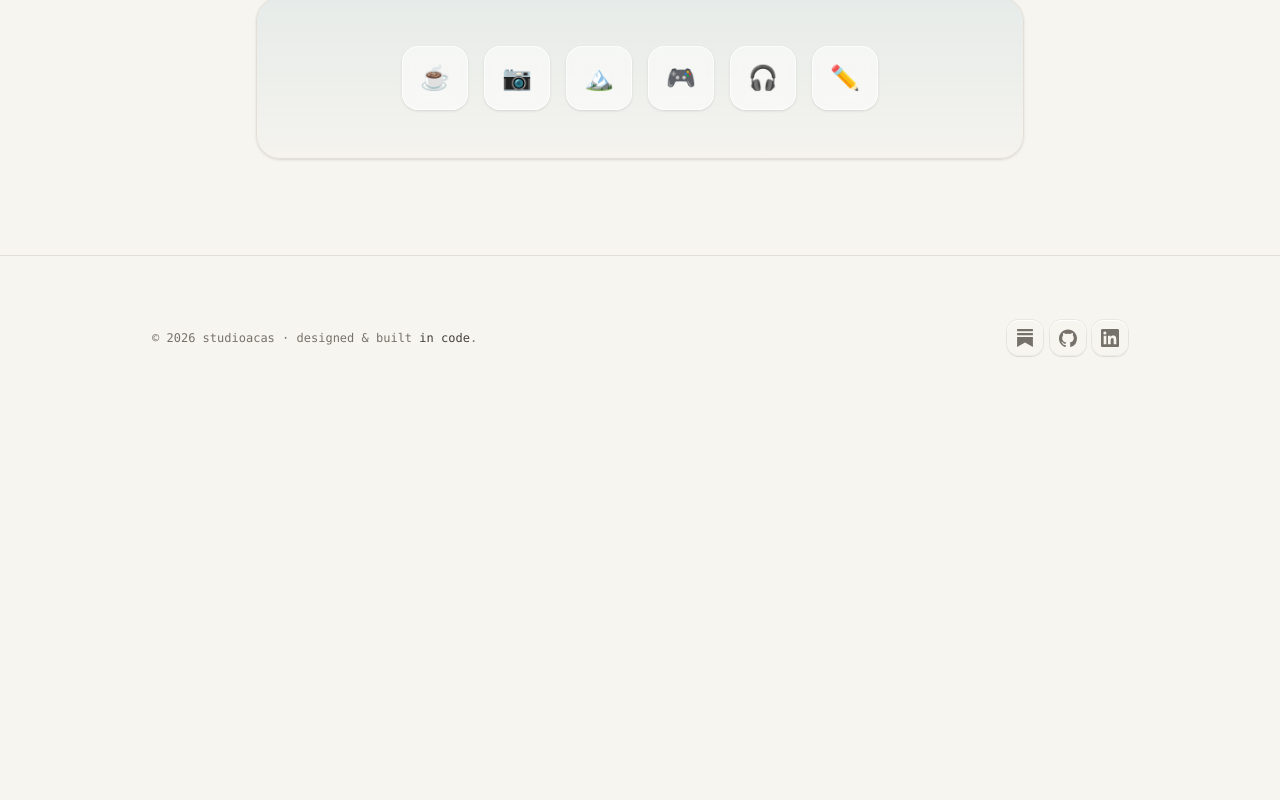
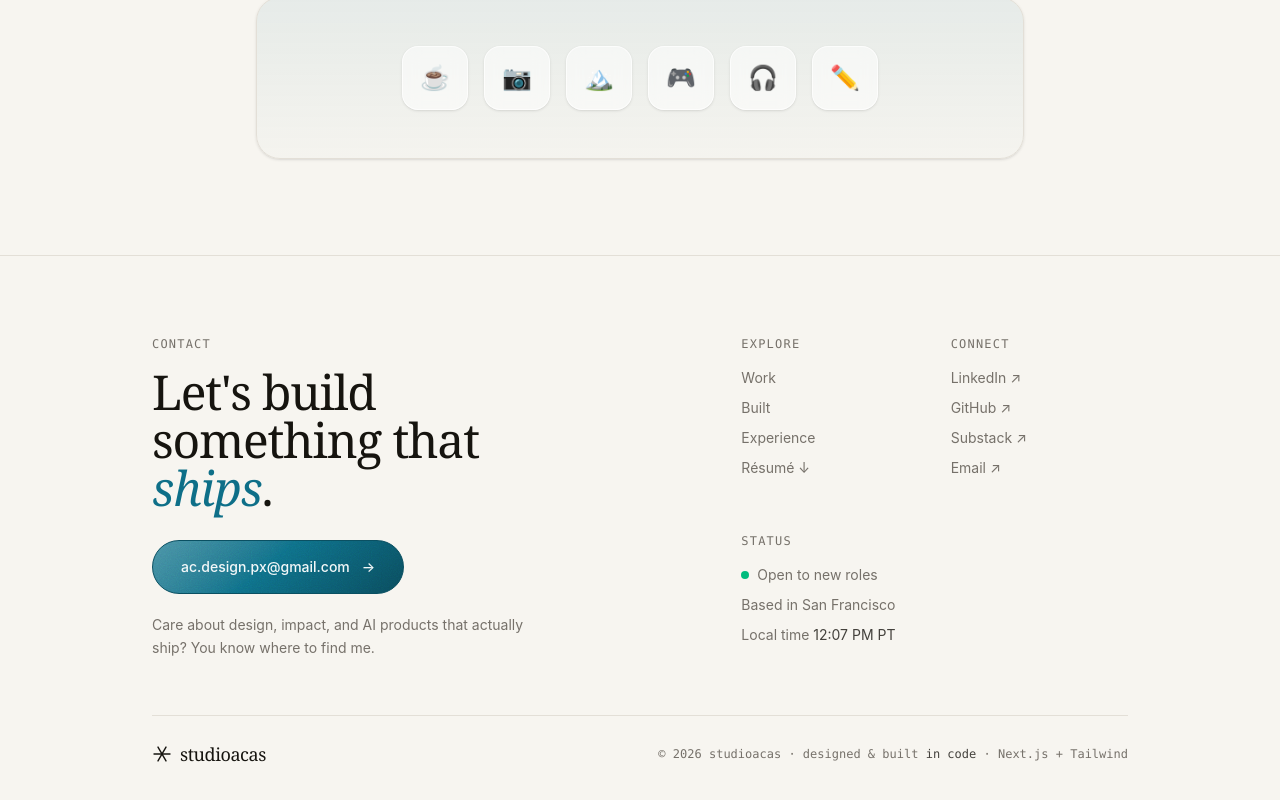
Before and after one commit to acaspx/portfolio-chops, a Next.js app: page / in a window 1280 px wide. Shown: the part 4498-5298 px from the top of the page. Before the commit the page ends 4918 px from the top, so only its background shows below. Built offline with nearby package versions, Linux system fonts and the light colour scheme.

Commit message:
Footer: robust contact + nav layout (Explore/Connect/Status, live local time)

```diff
--- a/components/Footer.tsx
+++ b/components/Footer.tsx
@@ -1,11 +1,126 @@
-import SocialLinks from "@/components/SocialLinks";
+import Link from "next/link";
+import AsteriskMark from "@/components/AsteriskMark";
+import LocalTime from "@/components/LocalTime";
+
+const explore = [
+  { label: "Work", href: "/#work" },
+  { label: "Built", href: "/#prototypes" },
+  { label: "Experience", href: "/#experience" },
+];
+
+const connect = [
+  { label: "LinkedIn", href: "https://www.linkedin.com/in/antoncastroe/" },
+  { label: "GitHub", href: "https://github.com/acaspx" },
+  {
+    label: "Substack",
+    href: "https://substack.com/@acdesignpx?r=1ou43l&utm_medium=ios&utm_source=stories&shareImageVariant=blur",
+  },
+];
 
 export default function Footer() {
   return (
     <footer className="border-t border-line">
-      <div className="mx-auto flex max-w-5xl flex-col gap-4 px-6 py-16 sm:flex-row sm:items-center sm:justify-between">
+      <div className="mx-auto max-w-5xl px-6 py-16 sm:py-20">
+        <div className="grid gap-12 sm:grid-cols-[1.4fr_1fr]">
+          {/* Contact CTA */}
+          <div>
+            <p className="font-mono text-xs uppercase tracking-widest text-muted">Contact</p>
+            <h2 className="mt-4 max-w-md font-serif text-4xl font-medium tracking-tight sm:text-5xl">
+              Let&apos;s build something that <em className="text-accent">ships</em>.
+            </h2>
+            <a
+              href="mailto:ac.design.px@gmail.com"
+              className="cta-metal mt-7 inline-flex items-center gap-3 rounded-full px-7 py-4 text-sm font-medium transition-transform hover:scale-[1.02] active:scale-[0.98]"
+            >
+              ac.design.px@gmail.com
+              <span aria-hidden>→</span>
+            </a>
+            <p className="mt-5 max-w-sm text-sm leading-relaxed text-muted">
+              Care about design, impact, and AI products that actually ship? You know where to
+              find me.
+            </p>
+          </div>
+
+          {/* Nav columns */}
+          <div className="grid grid-cols-2 gap-x-8 gap-y-10">
+            <div>
+              <p className="font-mono text-xs uppercase tracking-widest text-muted">Explore</p>
+              <ul className="mt-4 space-y-2.5 text-sm">
+                {explore.map((l) => (
+                  <li key={l.label}>
+                    <Link href={l.href} className="link-line text-muted hover:text-ink">
+                      {l.label}
+                    </Link>
+                  </li>
+                ))}
+                <li>
+                  <a
+                    href="/resume.pdf"
+                    target="_blank"
+                    rel="noopener noreferrer"
+                    className="link-line text-muted hover:text-ink"
+                  >
+                    Résumé ↓
+                  </a>
+                </li>
+              </ul>
+            </div>
+
+            <div>
+              <p className="font-mono text-xs uppercase tracking-widest text-muted">Connect</p>
+              <ul className="mt-4 space-y-2.5 text-sm">
+                {connect.map((l) => (
+                  <li key={l.label}>
+                    <a
+                      href={l.href}
+                      target="_blank"
+                      rel="noopener noreferrer"
+                      className="link-line text-muted hover:text-ink"
+                    >
+                      {l.label} ↗
+                    </a>
+                  </li>
+                ))}
+                <li>
+                  <a
+                    href="mailto:ac.design.px@gmail.com"
+                    className="link-line text-muted hover:text-ink"
+                  >
+                    Email ↗
+                  </a>
+                </li>
+              </ul>
+            </div>
+
+            {/* Status */}
+            <div>
+              <p className="font-mono text-xs uppercase tracking-widest text-muted">Status</p>
+              <ul className="mt-4 space-y-2.5 text-sm text-muted">
+                <li className="flex items-center gap-2">
+                  <span className="h-2 w-2 rounded-full bg-emerald-500" aria-hidden />
+                  Open to new roles
+                </li>
+                <li>Based in San Francisco</li>
+                <li>
+                  Local time <LocalTime />
+                </li>
+              </ul>
+            </div>
+          </div>
+        </div>
+
+        {/* Bottom bar */}
+        <div className="mt-14 flex flex-col gap-3 border-t border-line pt-6 sm:flex-row sm:items-center sm:justify-between">
+          <Link
+            href="/"
+            aria-label="Home"
+            className="inline-flex items-center gap-2 text-ink transition-colors hover:text-accent"
+          >
+            <AsteriskMark className="h-5 w-5" />
+            <span className="font-serif text-lg tracking-tight">studioacas</span>
+          </Link>
           <p className="font-mono text-xs text-muted">
-          © {new Date().getFullYear()} studioacas · designed & built{" "}
+            © {new Date().getFullYear()} studioacas · designed &amp; built{" "}
             <a
               href="https://github.com/acaspx/portfolio-chops"
               target="_blank"
@@ -13,10 +128,10 @@ export default function Footer() {
               className="link-line text-ink/80 hover:text-ink"
             >
               in code
-          </a>
-          .
+            </a>{" "}
+            · Next.js + Tailwind
           </p>
-        <SocialLinks className="inline-flex" />
+        </div>
       </div>
     </footer>
   );
--- /dev/null
+++ b/components/LocalTime.tsx
@@ -0,0 +1,22 @@
+"use client";
+
+import { useEffect, useState } from "react";
+
+/** Anton's local (Pacific) time, set after mount to avoid hydration mismatch. */
+export default function LocalTime() {
+  const [time, setTime] = useState("");
+
+  useEffect(() => {
+    const fmt = () =>
+      new Intl.DateTimeFormat("en-US", {
+        hour: "numeric",
+        minute: "2-digit",
+        timeZone: "America/Los_Angeles",
+      }).format(new Date());
+    setTime(fmt());
+    const id = setInterval(() => setTime(fmt()), 30_000);
+    return () => clearInterval(id);
+  }, []);
+
+  return <span className="text-ink/80">{time ? `${time} PT` : "—"}</span>;
+}
```
Also changed, not shown: 1 other file (tests, documents, lock files or other folders). Lines whose indentation alone changed are shown as unchanged.
